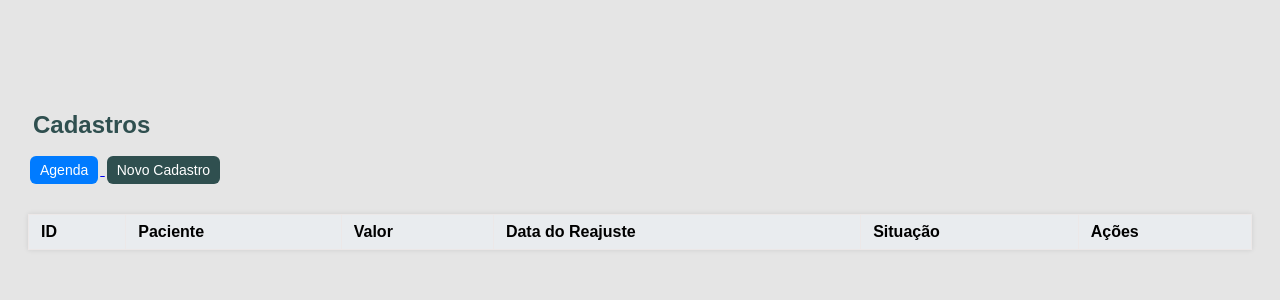
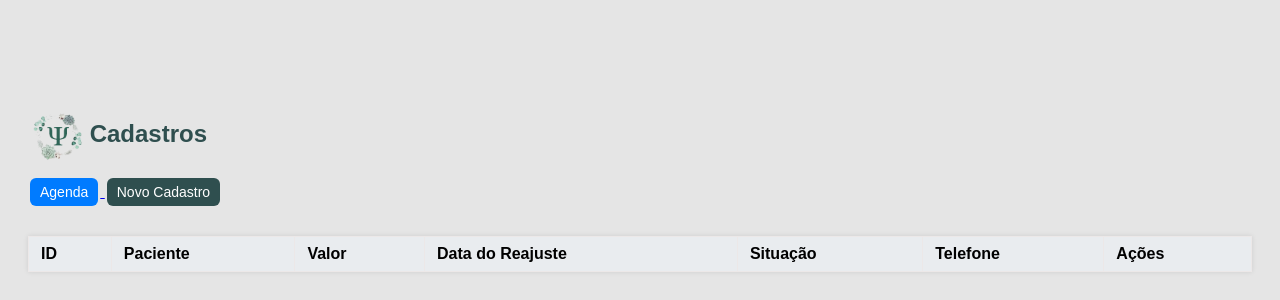
Before and after one commit to lucaspacelli/entrelinhas, a plain HTML site: page cadastros.html in a window 1280 px wide. Shown: the part 82-382 px from the top of the page. Drawn offline with Linux system fonts and the light colour scheme; no server answers.

Commit message:
Update cadastros.html

```diff
--- a/cadastros.html
+++ b/cadastros.html
@@ -8,17 +8,18 @@
   <meta name="viewport" content="width=device-width, initial-scale=1.0">
 </head>
 <body>
-    <div id="loadingOverlay">
-        <div class="spinner"></div>
-        <p>Carregando cadastros...</p>
-      </div>
+  <div id="loadingOverlay">
+    <div class="spinner"></div>
+    <p>Carregando cadastros...</p>
+  </div>
 
-  <h2>Cadastros</h2>
-      <a href="index.html">
+  <h2><img src="ico.png" style="width: 50px; vertical-align: middle;"> Cadastros</h2>
+  <a href="index.html">
     <button>Agenda</button>
   </a>
   <div id="loading" style="display: none;">Carregando...</div>
   <button id="btnNovo" onclick="novoCadastro()">Novo Cadastro</button>
+
   <table id="tabela">
     <thead>
       <tr>
@@ -27,6 +28,7 @@
         <th>Valor</th>
         <th>Data do Reajuste</th>
         <th>Situação</th>
+        <th>Telefone</th>
         <th>Ações</th>
       </tr>
     </thead>
@@ -44,6 +46,7 @@
         <label>Valor: <input type="text" id="inputValor" required></label>
         <label>Data de Reajuste: <input type="date" id="inputData" required></label>
         <label>Situação: <input type="text" id="inputSituacao" required></label>
+        <label>Telefone: <input type="text" id="inputTelefone"></label>
         <button type="submit">Salvar</button>
       </form>
     </div>
```
